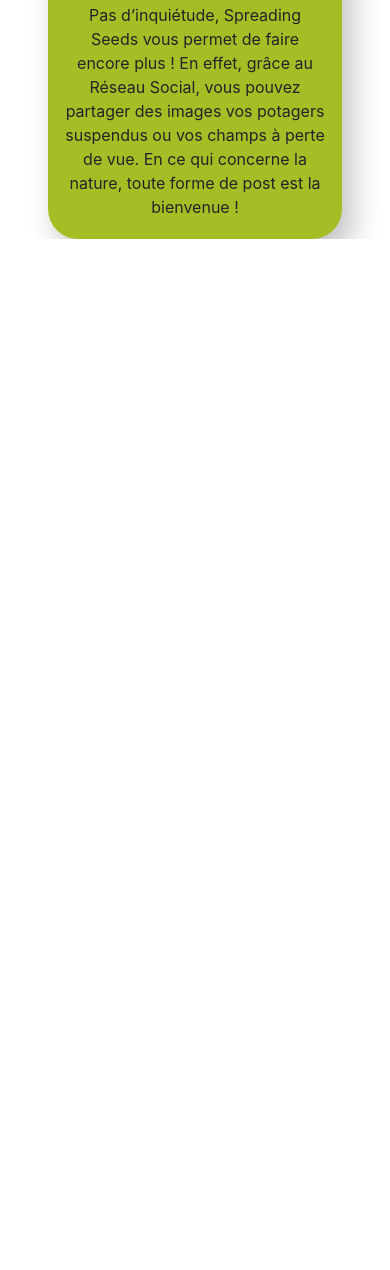
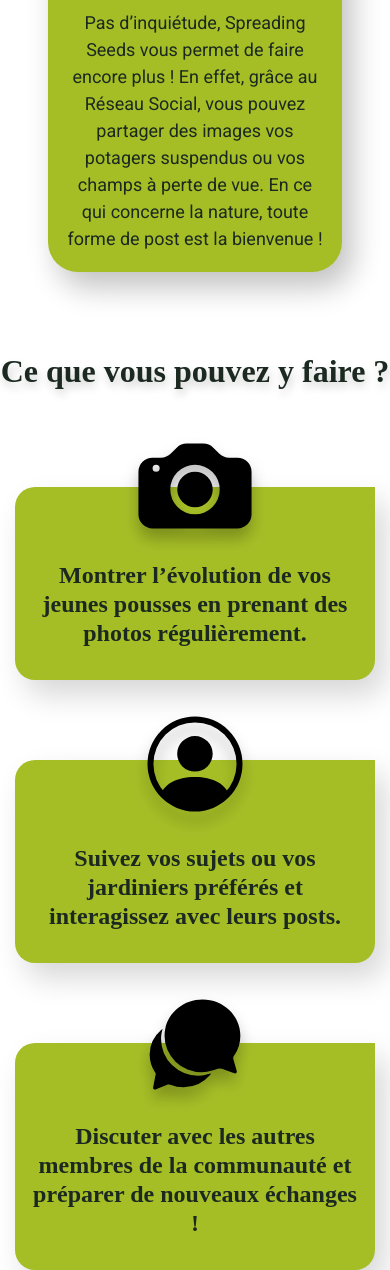
Before and after one commit to GueltonGeorges1995/spreading-seeds, a website: page index.html in a window 390 px wide. Shown: the part 7103-8373 px from the top of the page. Before the commit the page ends 7342 px from the top, so only its background shows below. Drawn offline with nearby package versions, Linux system fonts and the light colour scheme; a web font is replaced by a local one.

Commit message:
rajout dernière partie rs

```diff
--- a/assets/scss/_header.scss
+++ b/assets/scss/_header.scss
@@ -37,8 +37,8 @@
 }
 
 .header-content {
-    padding-top: 346px;
-    padding-left: 259px;
+    padding-top: 21.625rem;
+    padding-left: 16.188rem;
 }
 
 .btn-fr {
--- a/assets/scss/_reseauSociaux.scss
+++ b/assets/scss/_reseauSociaux.scss
@@ -8,8 +8,6 @@
     background: #A6BE26 0% 0% no-repeat padding-box;
     box-shadow: 10px 15px 30px #0000003F;
     border-radius: 30px 0px 30px 30px;
-    // z-index: 10;
-    // margin-top: -3rem;
 }
 
 .title-rs {
@@ -23,12 +21,46 @@
 .m-text-rs {
     margin: 3rem 20rem;
 }
+.text-rs {
 
+    font-size: 1.125rem;
+    font-family: 'Roboto', sans-serif;
+    letter-spacing: 0px;
+    color: #1B2920;
+}
+.mt-5rem {
+    margin-top: 5rem;
+}
+.subtitle-rs {
+    font: Bold 32px/39px Overlock;
+    letter-spacing: 0px;
+    color: #1B2920;
+    text-shadow: 2px 5px 10px #00000033;
+}
+.bg-rs-icons {
+    background: #A6BE26 0% 0% no-repeat padding-box;
+    box-shadow: 10px 15px 30px #00000029;
+    border-radius: 20px 0px 20px 20px;
+}
+.text-icon-rs {
+    font: Bold 24px/29px Overlock;
+    letter-spacing: 0px;
+    color: #1B2920;
+}
+.icon-rs {
+    margin-top: -3.5rem;
+}
+.mt6 {
+    margin-top: 6rem;
+}
 @media screen and (max-width: 1200px) {
 
     .m-text-rs {
         margin: 1rem !important;
         text-align: center !important;
+    }
+    .m-mobile-rs {
+        margin: 5rem 0;
     }
 }
 
--- a/index.html
+++ b/index.html
@@ -4,8 +4,10 @@
     <meta charset="UTF-8">
     <meta name="viewport" content="width=device-width, initial-scale=1.0">
     <title>Spreading Seeds</title>
+
+    <link href="https://fonts.googleapis.com/css2?family=Overlock:wght@700&display=swap" rel="stylesheet">
+    <link href="https://fonts.googleapis.com/css2?family=Roboto&display=swap" rel="stylesheet">
     <link rel="stylesheet" href="./assets/css/style.css">
-    <link href="https://fonts.googleapis.com/css2?family=Overlock:wght@700&display=swap" rel="stylesheet">
 </head>
 <body>
 
@@ -283,15 +285,38 @@
             </h2>
 
             <div class="m-text-rs text-left  ">
-                <p class="">
+                <p class="text-rs">
                     Il n’y a toujours pas assez d’interactions pour vous ?
                 </p>
-                <p class="">
+                <p class="text-rs"">
                     Pas d’inquiétude, Spreading Seeds vous permet de faire encore plus ! En effet, grâce au Réseau Social, vous pouvez partager des images vos potagers suspendus ou vos champs à perte de vue. En ce qui concerne la nature, toute forme de post est la bienvenue !
                 </p>
             </div>
         </div>
 
+        <h3 class="text-center mt-5rem subtitle-rs mb-5">Ce que vous pouvez y faire ?</h3>
+        <div class="container mt-6">
+            <div class="row d-flex justify-content-between">
+                <div class="col-xl-3">
+                    <div class="bg-rs-icons text-center px-3 pb-3">
+                        <img src="./assets/icons/camera-fill.svg" alt="" class="icon-rs">
+                        <p class="text-icon-rs">Montrer l’évolution de vos jeunes pousses en prenant des photos régulièrement.</p>
+                    </div>
+                </div>
+                <div class="col-xl-3 m-mobile-rs">
+                    <div class="bg-rs-icons text-center px-3 pb-3">
+                        <img src="./assets/icons/person-circle.svg" alt="" class="icon-rs">
+                        <p class="text-icon-rs">Suivez vos sujets ou vos jardiniers préférés et interagissez avec leurs posts.</p>
+                    </div>
+                </div>
+                <div class="col-xl-3">
+                    <div class="bg-rs-icons text-center px-3 pb-3">
+                        <img src="./assets/icons/ios-chatbubbles.svg" alt="" class="icon-rs">
+                        <p class="text-icon-rs">Discuter avec les autres membres de la communauté et préparer de nouveaux échanges !</p>
+                    </div>
+                </div>
+            </div>
+        </div>
     </section>
     <!-- Fin section resaux socieaux -->
 
```
Also changed, not shown: assets/css/style.css, assets/icons/camera-fill.svg (added), assets/icons/ios-chatbubbles.svg (added), assets/icons/person-circle.svg (added), 1 other file.
